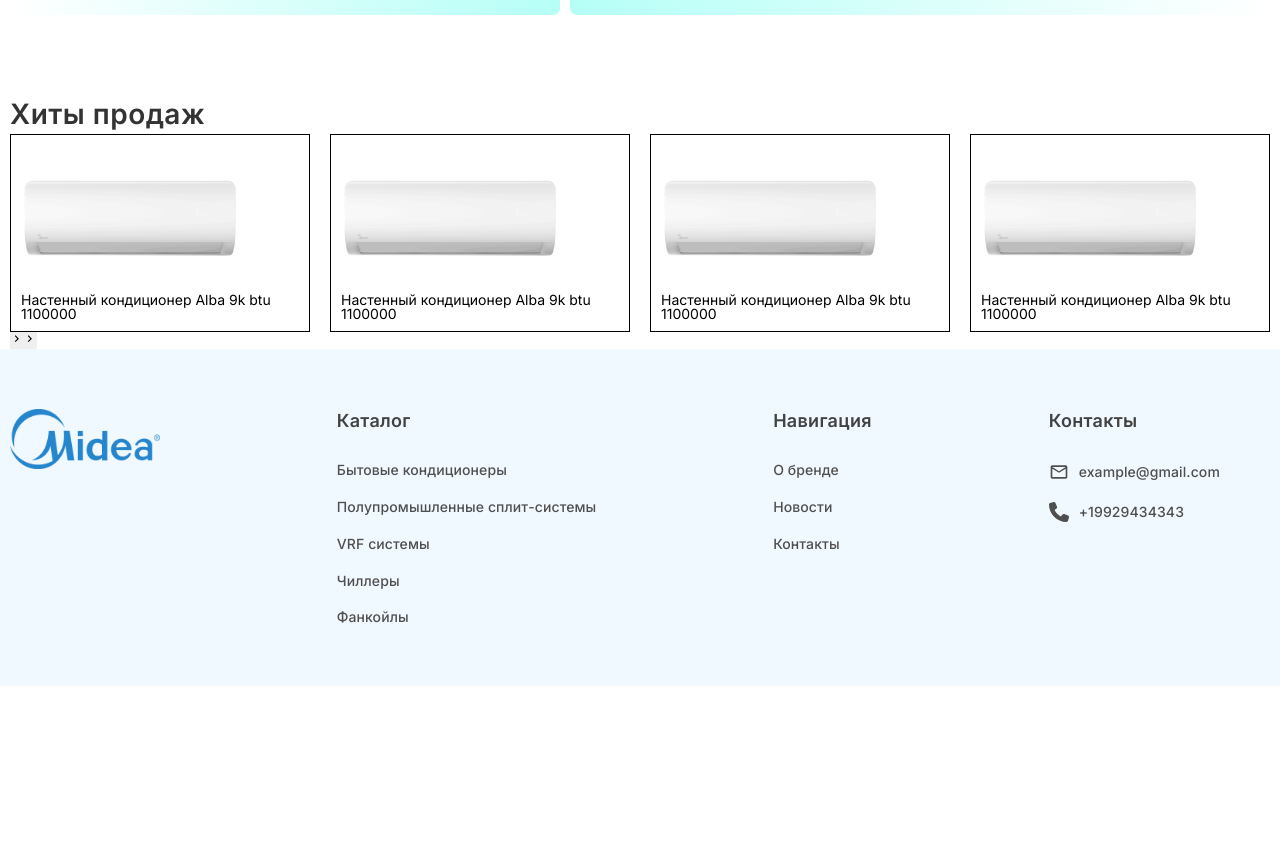
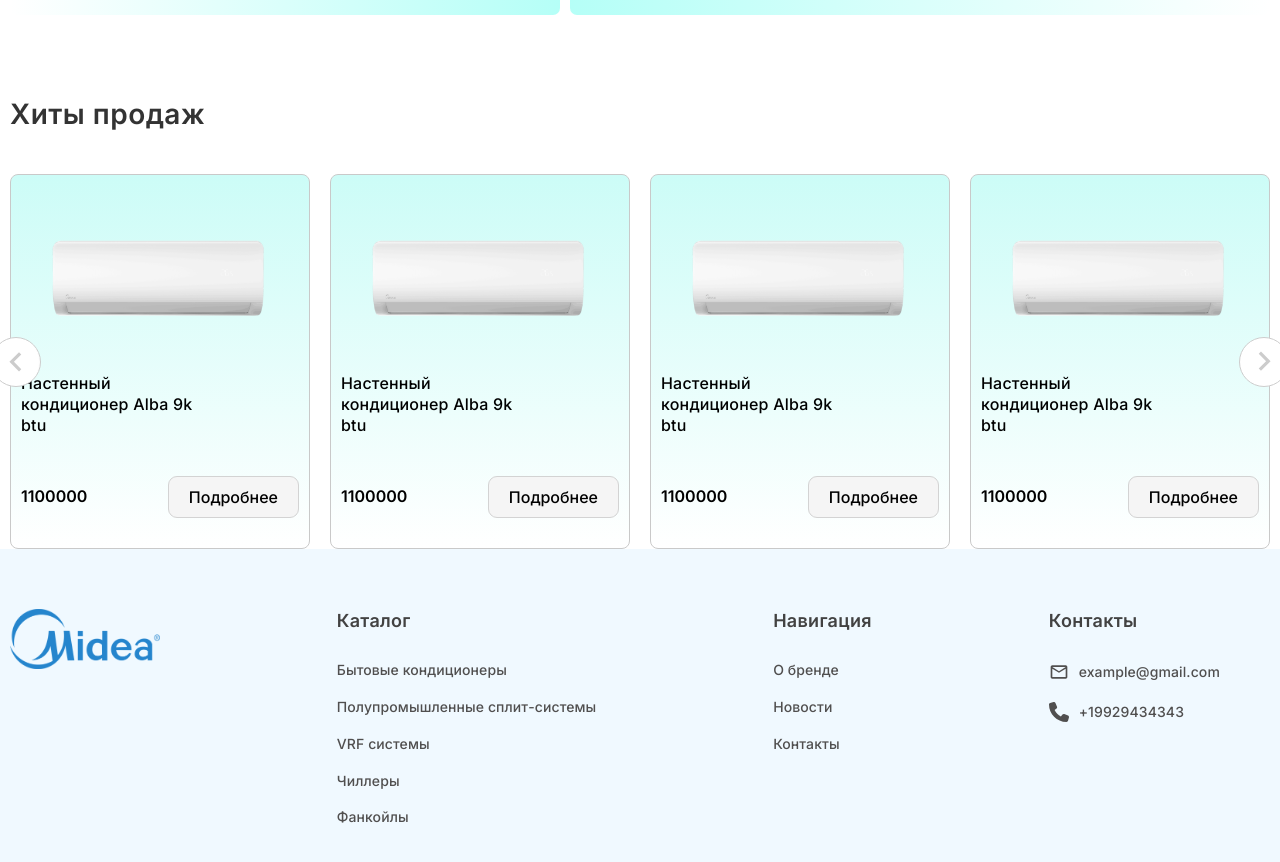
Before and after one commit to DmitriiFRS/buytoday.uz, a Next.js app: page / in a window 1280 px wide. Shown: the part 1380-2242 px from the top of the page. Before the commit the page ends 2066 px from the top, so only its background shows below. Built offline with nearby package versions, Linux system fonts and the light colour scheme.

Commit message:
topSAles section

```diff
--- a/src/Components/Homepage/Homepage.module.scss
+++ b/src/Components/Homepage/Homepage.module.scss
@@ -215,18 +215,98 @@
    &__title {
       @include h2style;
    }
+   &__swiperContainer {
+      position: relative;
+      margin: 40px 0 0 0;
+   }
    &__grid {
       display: grid;
       gap: 20px;
    }
    &__item {
-      border: 1px solid #000;
-      padding: 10px;
+      border: 1px solid #c9c9c9;
+      border-radius: 8px;
+      padding: 30px 10px;
       width: 100%;
+      background: linear-gradient(180deg, rgba(204, 252, 247, 1) 0%, rgba(255, 255, 255, 1) 100%);
+   }
+   &__imgBody {
+      width: 100%;
+      display: flex;
+      align-items: center;
+      justify-content: center;
    }
    &__img {
       position: relative;
       width: 80%;
       aspect-ratio: 3/2;
    }
+   &__name {
+      margin: 20px 0 0 0;
+      line-height: 130%;
+      letter-spacing: 0.2px;
+      font-weight: 500;
+      font-size: 16px;
+      max-width: 70%;
+   }
+   &__price {
+      margin: 40px 0 0 0;
+      line-height: 130%;
+      font-weight: 600;
+      font-size: 16px;
+      display: flex;
+      justify-content: space-between;
+      text-align: center;
+      align-items: center;
+      & > div {
+      }
+      & > button {
+         padding: 10px 20px;
+         border-radius: 9px;
+         background: #f5f5f5;
+         border: 1px solid #d3d3d3;
+         font-weight: 500;
+         font-size: 16px;
+      }
+   }
+   &__nextSlide {
+      position: absolute;
+      right: -1.5%;
+      top: 50%;
+      transform: translateY(-50%);
+      width: 50px;
+      height: 50px;
+      z-index: 200;
+      background: #ffffff;
+      border-radius: 50%;
+      border: 1px solid #cccccc;
+      display: flex;
+      align-items: center;
+      justify-content: center;
+      & > * {
+         height: 80%;
+         width: 80%;
+         color: #cccccc;
+      }
+   }
+   &__prevSlide {
+      position: absolute;
+      left: -1.5%;
+      top: 50%;
+      transform: translateY(-50%) rotate(180deg);
+      width: 50px;
+      height: 50px;
+      z-index: 200;
+      background: #ffffff;
+      border-radius: 50%;
+      border: 1px solid #cccccc;
+      display: flex;
+      align-items: center;
+      justify-content: center;
+      & > * {
+         height: 80%;
+         width: 80%;
+         color: #cccccc;
+      }
+   }
 }
--- a/src/Components/Homepage/Topsales/TopSales.tsx
+++ b/src/Components/Homepage/Topsales/TopSales.tsx
@@ -17,6 +17,13 @@
       <section className={styles.topsales}>
          <div className="container">
             <h2 className={styles.topsales__title}>Хиты продаж</h2>
+            <div className={styles.topsales__swiperContainer}>
+               <button className={styles.topsales__nextSlide}>
+                  <MdNavigateNext />
+               </button>
+               <button className={styles.topsales__prevSlide}>
+                  <MdNavigateNext />
+               </button>
                <Swiper
                   className={styles.topsales__grid}
                   slidesPerView={4}
@@ -27,25 +34,25 @@
                   }}
                   modules={[Navigation]}
                >
-               <button className={styles.topsales__nextSlide}>
-                  <MdNavigateNext />
-               </button>
-               <button className={styles.topsales__prevSlide}>
-                  <MdNavigateNext />
-               </button>
                   {hits.map((el) => {
                      return (
                         <SwiperSlide key={el.id} className={styles.topsales__item}>
+                           <div className={styles.topsales__imgBody}>
                               <div className={styles.topsales__img}>
                                  <Image src={el.img} alt={el.title} fill style={{ objectFit: "contain" }} />
                               </div>
+                           </div>
                            <div className={styles.topsales__name}>{el.title}</div>
-                        <div className={styles.topsales__price}>{el.price}</div>
+                           <div className={styles.topsales__price}>
+                              <div>{el.price}</div>
+                              <button>Подробнее</button>
+                           </div>
                         </SwiperSlide>
                      );
                   })}
                </Swiper>
             </div>
+         </div>
       </section>
    );
 }
```
Also changed, not shown: 1 other file (tests, documents, lock files or other folders). Lines whose indentation alone changed are shown as unchanged.
